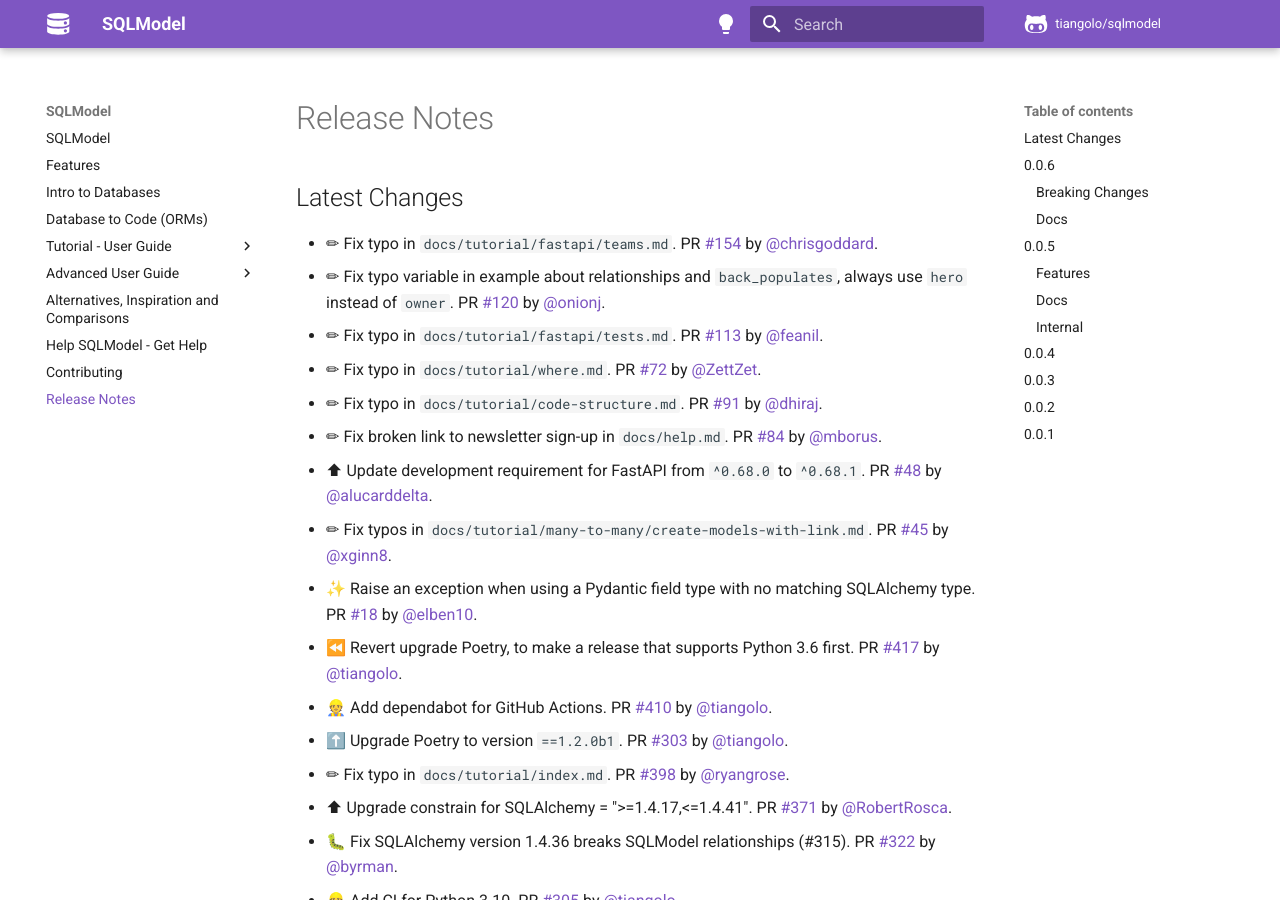
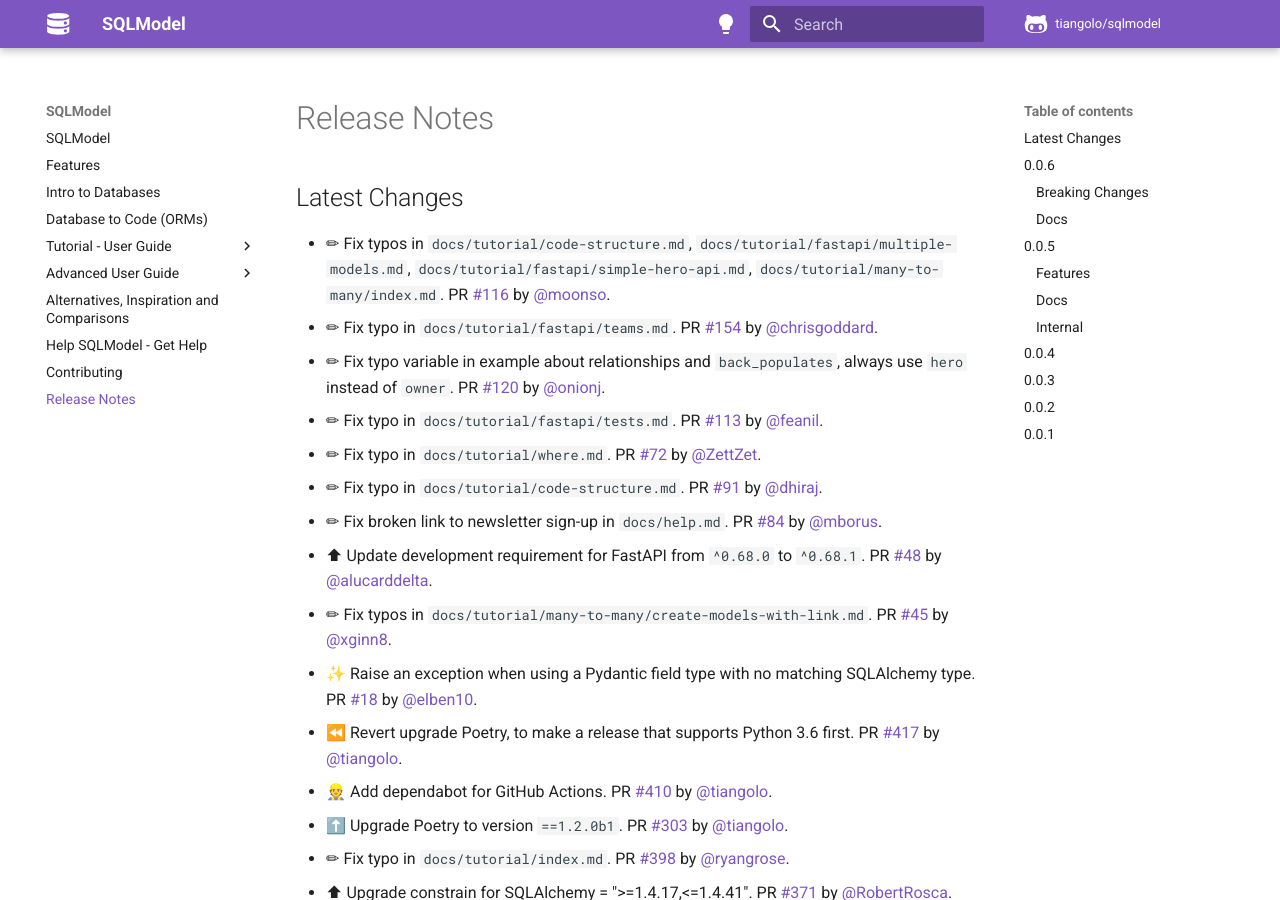
Before and after one commit to sztrakabalint/fastapi-sqlmodel, an MkDocs documentation site: the page built from docs/release-notes.md, in a window 1280 px wide and 900 px high. Built offline with MkDocs 1.6.1 and Material for MkDocs 9.7.7, drawn with Linux system fonts in a browser that asks for light colours; comment, search, counter and statistics services are not loaded.

Commit message:
📝 Update release notes

```diff
--- a/docs/release-notes.md
+++ b/docs/release-notes.md
@@ -2,6 +2,7 @@
 
 ## Latest Changes
 
+* ✏ Fix typos in `docs/tutorial/code-structure.md`, `docs/tutorial/fastapi/multiple-models.md`, `docs/tutorial/fastapi/simple-hero-api.md`, `docs/tutorial/many-to-many/index.md`. PR [#116](https://github.com/tiangolo/sqlmodel/pull/116) by [@moonso](https://github.com/moonso).
 * ✏ Fix typo in `docs/tutorial/fastapi/teams.md`. PR [#154](https://github.com/tiangolo/sqlmodel/pull/154) by [@chrisgoddard](https://github.com/chrisgoddard).
 * ✏ Fix typo variable in example about relationships and `back_populates`, always use `hero` instead of `owner`. PR [#120](https://github.com/tiangolo/sqlmodel/pull/120) by [@onionj](https://github.com/onionj).
 * ✏ Fix typo in `docs/tutorial/fastapi/tests.md`. PR [#113](https://github.com/tiangolo/sqlmodel/pull/113) by [@feanil](https://github.com/feanil).
```
